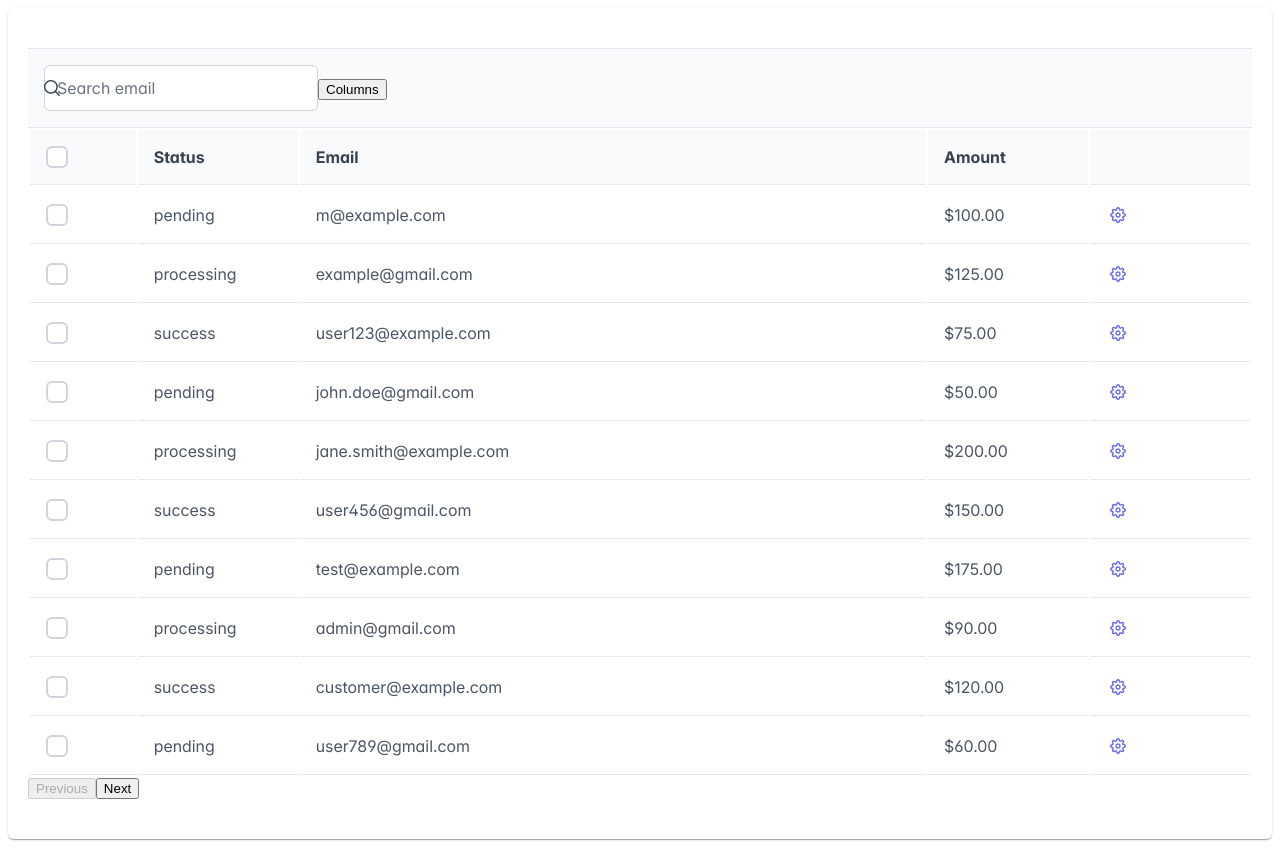
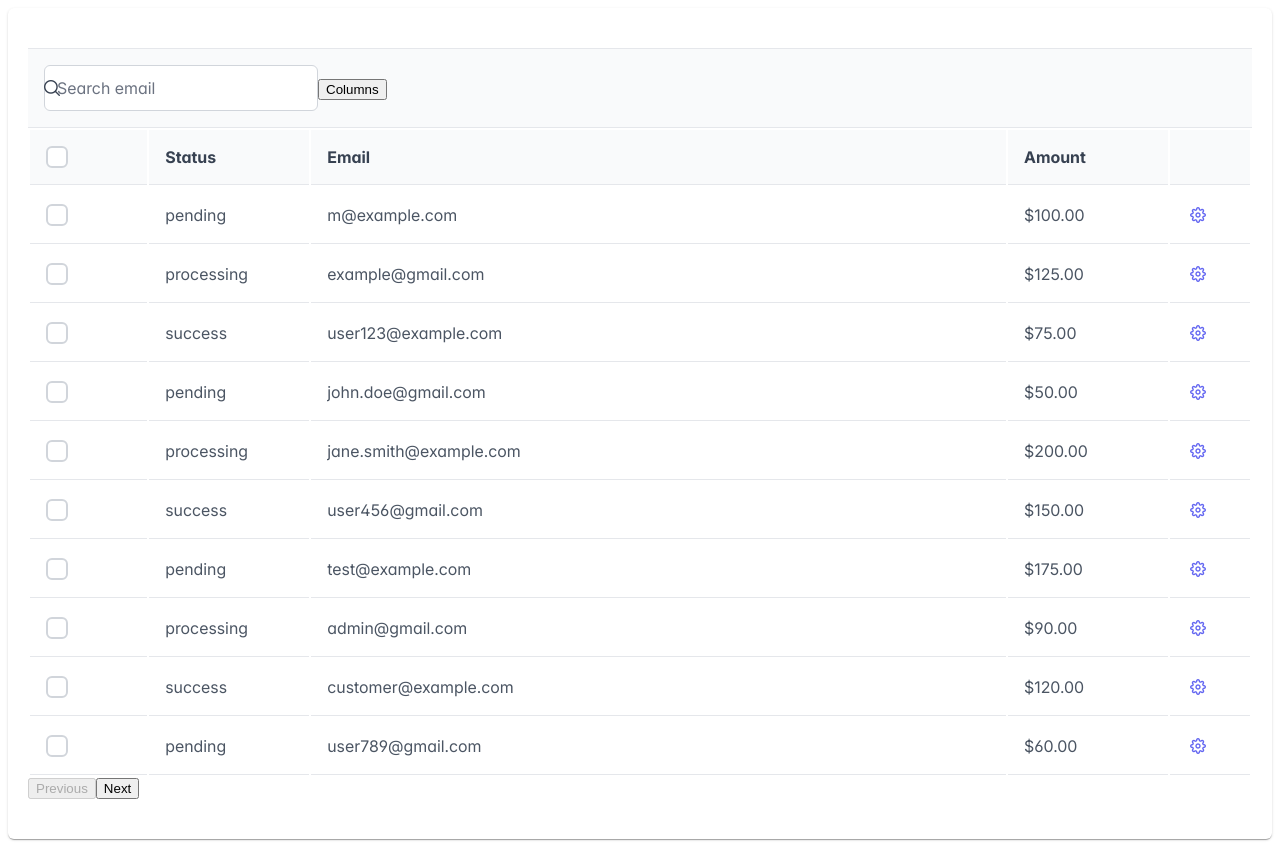
Before and after one commit to kiranojhanp/tanstack-prime-table, a React (Vite) app: page / in a window 1280 px wide. Built offline with nearby package versions, Linux system fonts and the light colour scheme.

Commit message:
feat: decrease action menu size

```diff
--- a/src/components/datatable/table.tsx
+++ b/src/components/datatable/table.tsx
@@ -39,6 +39,10 @@ interface DataTableProps<TData, TValue> {
   globalFilterPlaceholder?: string;
 }
 
+// Multi size datatable
+// Dropdown component based on primereact using prime react classes
+// Custom paginator based on primereact paginator component
+
 const DataTable = <TData extends { id: string | number }, TValue>({
   className,
   columns,
@@ -48,6 +52,7 @@ const DataTable = <TData extends { id: string | number }, TValue>({
   const [sorting, setSorting] = useState<SortingState>([]);
   const [columnFilters, setColumnFilters] = useState<ColumnFiltersState>([]);
   const [columnVisibility, setColumnVisibility] = useState<VisibilityState>({});
+  const [rowSelection, setRowSelection] = useState({});
 
   const table = useReactTable({
     data,
@@ -59,10 +64,12 @@ const DataTable = <TData extends { id: string | number }, TValue>({
     onColumnFiltersChange: setColumnFilters,
     getFilteredRowModel: getFilteredRowModel(),
     onColumnVisibilityChange: setColumnVisibility,
+    onRowSelectionChange: setRowSelection,
     state: {
       sorting,
       columnFilters,
       columnVisibility,
+      rowSelection,
     },
   });
   return (
@@ -71,7 +78,6 @@ const DataTable = <TData extends { id: string | number }, TValue>({
         className={`p-datatable p-component p-datatable-responsive-scroll ${className}`}
       >
         <div className="p-datatable-header">
-          <div className="flex justify-end">
           <span className="p-input-icon-left">
             <i className="pi pi-search" />
             <InputText
@@ -112,7 +118,6 @@ const DataTable = <TData extends { id: string | number }, TValue>({
                 })}
             </DropdownMenuContent>
           </DropdownMenu>
-          </div>
         </div>
 
         <Table>
--- a/src/payments-table.css
+++ b/src/payments-table.css
@@ -15,7 +15,7 @@
 }
 
 .table-payments .column-actions {
-  width: 10rem;
-  min-width: 10rem;
-  max-width: 10rem;
+  width: 5rem;
+  min-width: 5rem;
+  max-width: 5rem;
 }
```
Lines whose indentation alone changed are shown as unchanged.
